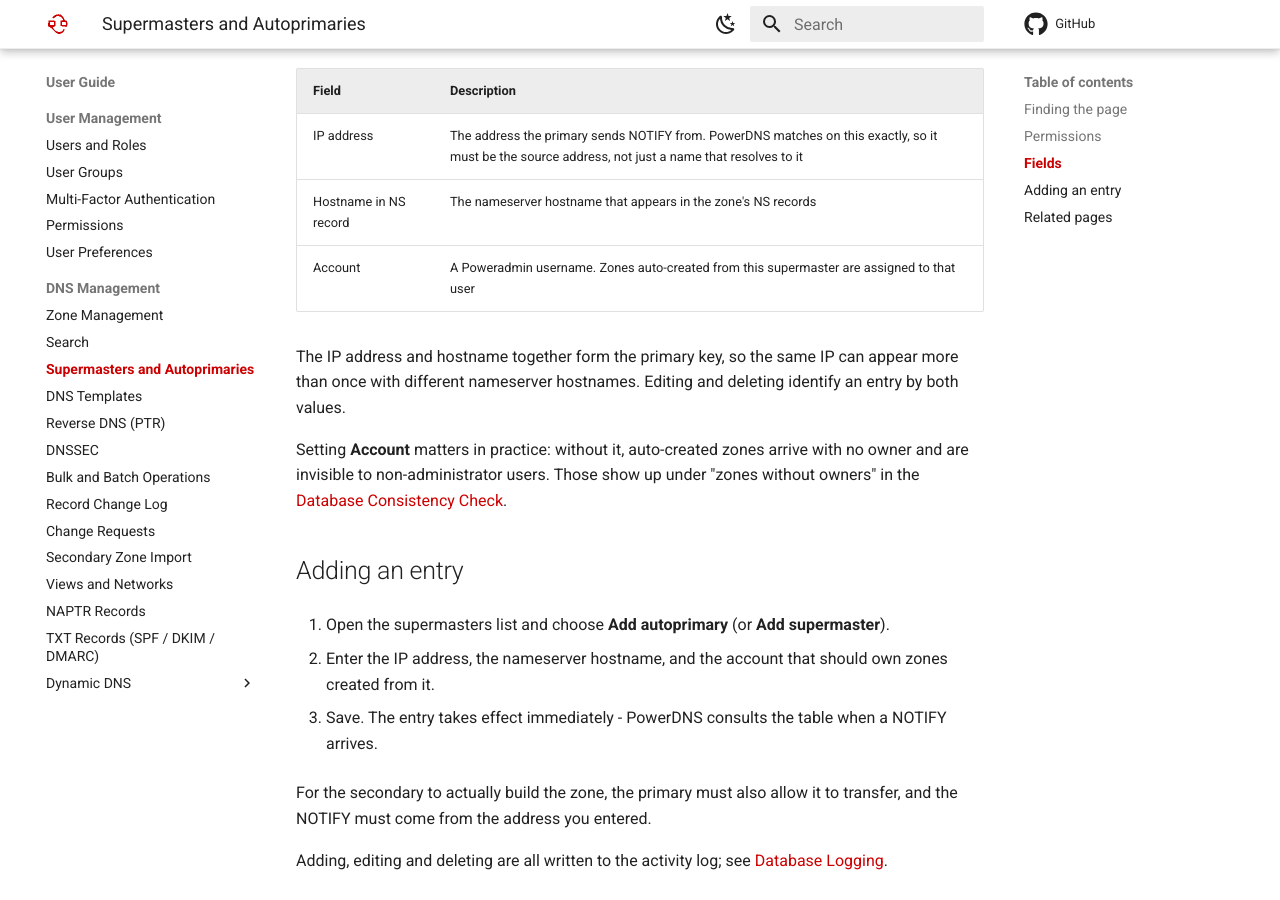
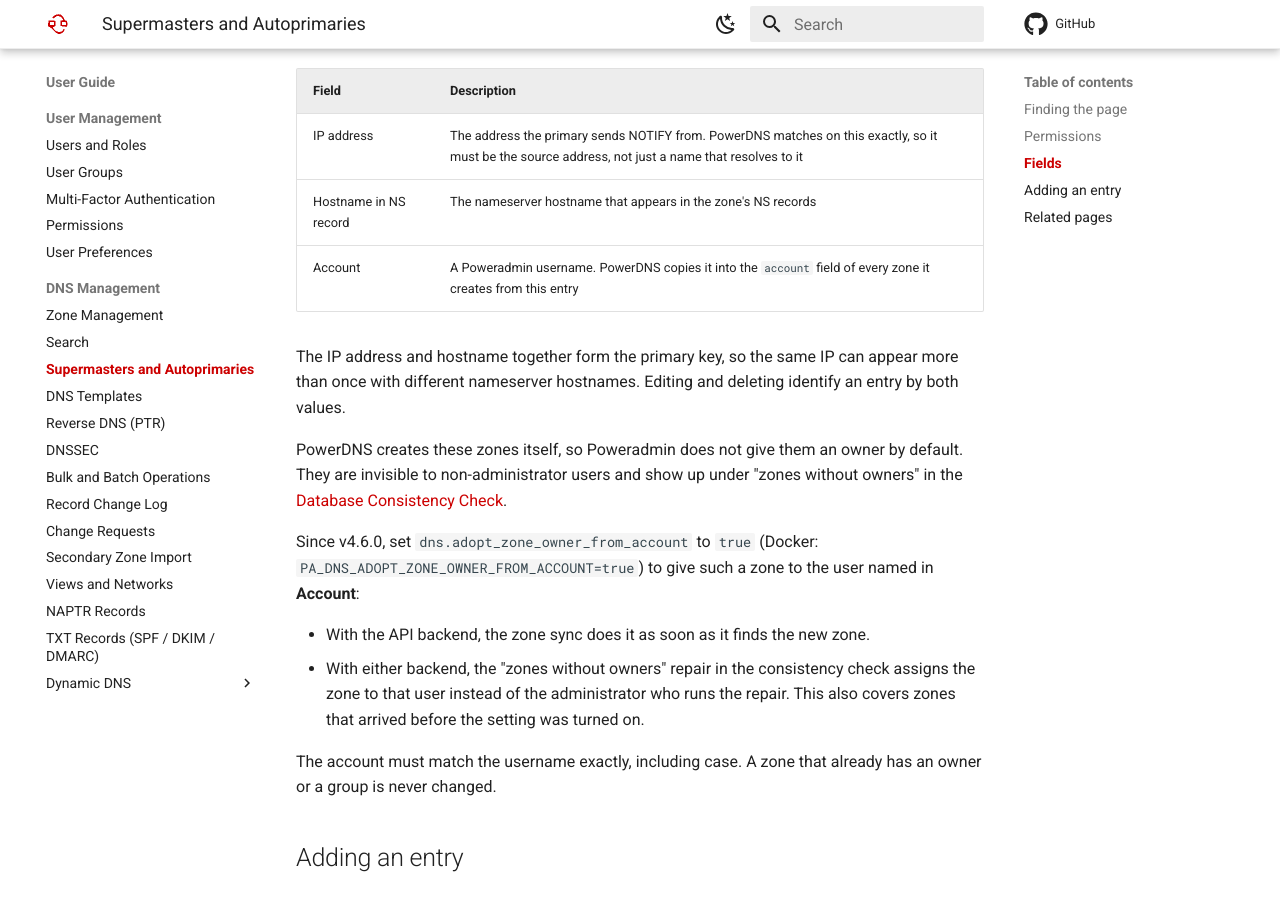
Before and after one commit to poweradmin/poweradmin-docs, an MkDocs documentation site: the page built from docs/user-guide/supermasters.md, in a window 1280 px wide and 900 px high, scrolled down 1498 px. Built offline with MkDocs 1.6.1 and Material for MkDocs 9.7.7, drawn with Linux system fonts in a browser that asks for light colours; comment, search, counter and statistics services are not loaded.

Commit message:
docs: document dns.adopt_zone_owner_from_account for zones an autoprimary creates

```diff
--- a/docs/user-guide/supermasters.md
+++ b/docs/user-guide/supermasters.md
@@ -40,14 +40,25 @@
 |-------|-------------|
 | IP address | The address the primary sends NOTIFY from. PowerDNS matches on this exactly, so it must be the source address, not just a name that resolves to it |
 | Hostname in NS record | The nameserver hostname that appears in the zone's NS records |
-| Account | A Poweradmin username. Zones auto-created from this supermaster are assigned to that user |
+| Account | A Poweradmin username. PowerDNS copies it into the `account` field of every zone it creates from this entry |
 
 The IP address and hostname together form the primary key, so the same IP can appear more than
 once with different nameserver hostnames. Editing and deleting identify an entry by both values.
 
-Setting **Account** matters in practice: without it, auto-created zones arrive with no owner and
-are invisible to non-administrator users. Those show up under "zones without owners" in the
+PowerDNS creates these zones itself, so Poweradmin does not give them an owner by default. They
+are invisible to non-administrator users and show up under "zones without owners" in the
 [Database Consistency Check](../maintenance/consistency-check.md).
+
+Since v4.6.0, set `dns.adopt_zone_owner_from_account` to `true` (Docker:
+`PA_DNS_ADOPT_ZONE_OWNER_FROM_ACCOUNT=true`) to give such a zone to the user named in **Account**:
+
+- With the API backend, the zone sync does it as soon as it finds the new zone.
+- With either backend, the "zones without owners" repair in the consistency check assigns the
+  zone to that user instead of the administrator who runs the repair. This also covers zones
+  that arrived before the setting was turned on.
+
+The account must match the username exactly, including case. A zone that already has an owner
+or a group is never changed.
 
 ## Adding an entry
 
```
Also changed, not shown: docs/configuration/dns-settings.md (+1 -0 lines), docs/configuration/settings-reference.md (+1 -0 lines), docs/whats-new/v4.6.0.md (+1 -0 lines).
